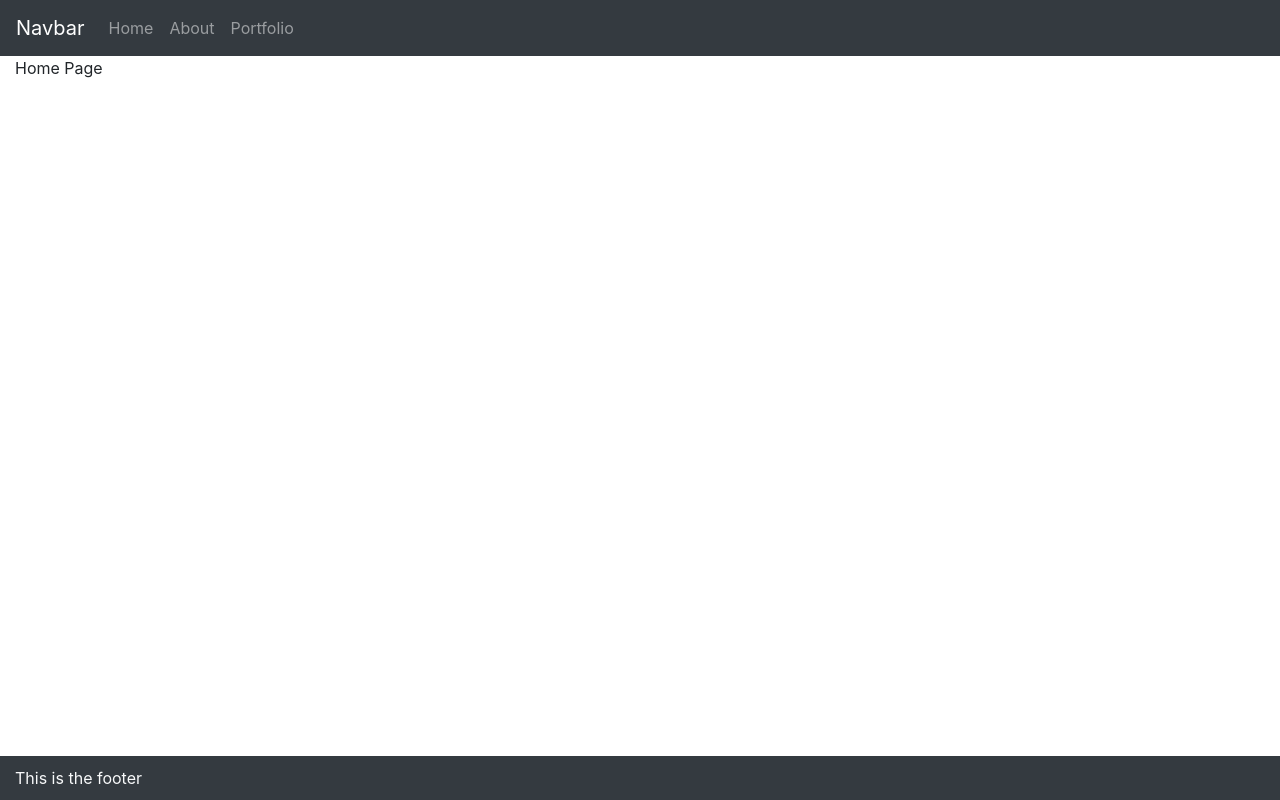
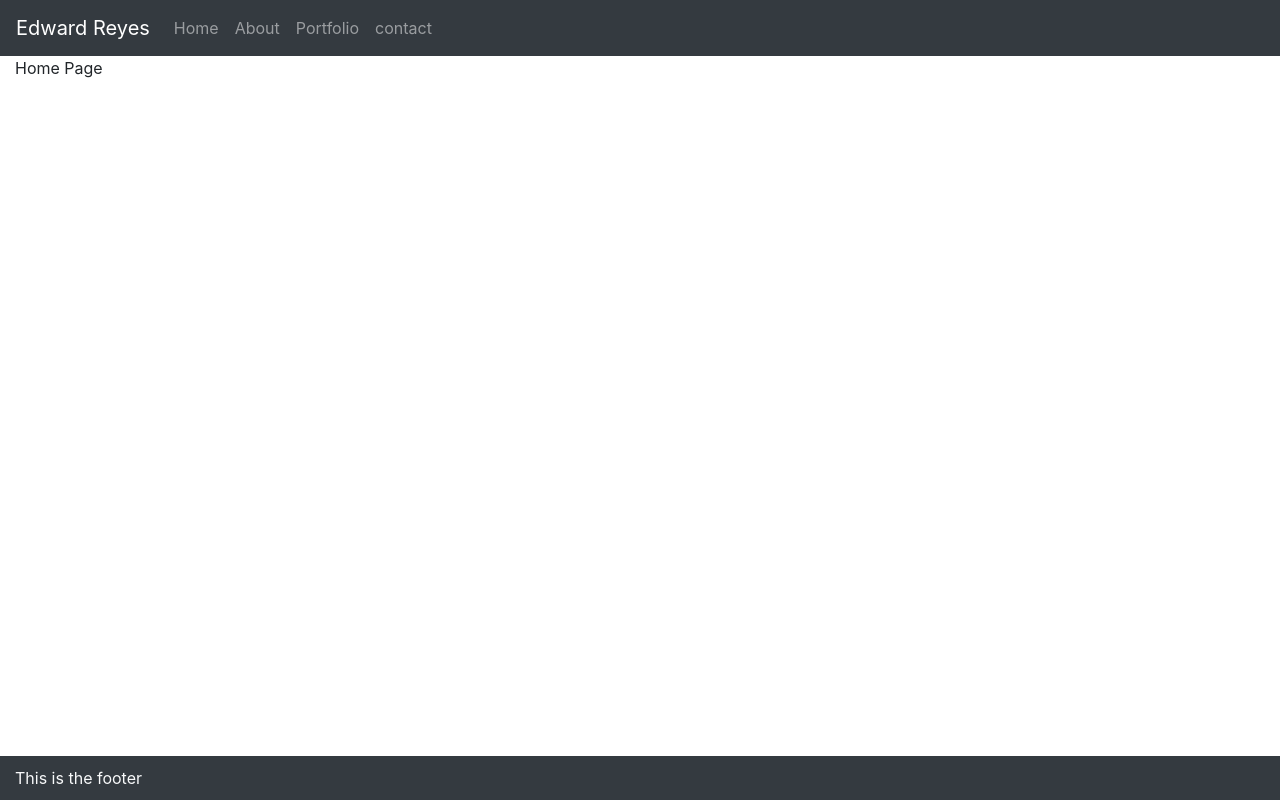
Before and after one commit to edwardreyes29/react-portfolio, a React (Create React App) app: page / in a window 1280 px wide. Built offline with nearby package versions, Linux system fonts and the light colour scheme.

Commit message:
fixed navbar

```diff
--- a/src/components/Navigation/index.js
+++ b/src/components/Navigation/index.js
@@ -3,11 +3,12 @@ import { Navbar, Nav } from 'react-bootstrap'
 export const Navigation = () => {
   return (
     <Navbar bg="dark" variant="dark">
-      <Navbar.Brand href="#home">Navbar</Navbar.Brand>
+      <Navbar.Brand href="#home">Edward Reyes</Navbar.Brand>
       <Nav className="mr-auto">
         <Nav.Link href="#home">Home</Nav.Link>
-        <Nav.Link href="#features">About</Nav.Link>
-        <Nav.Link href="#pricing">Portfolio</Nav.Link>
+        <Nav.Link href="#about">About</Nav.Link>
+        <Nav.Link href="#portfolio">Portfolio</Nav.Link>
+        <Nav.Link href="#contact">contact</Nav.Link>
       </Nav>
     </Navbar>
   )
```
